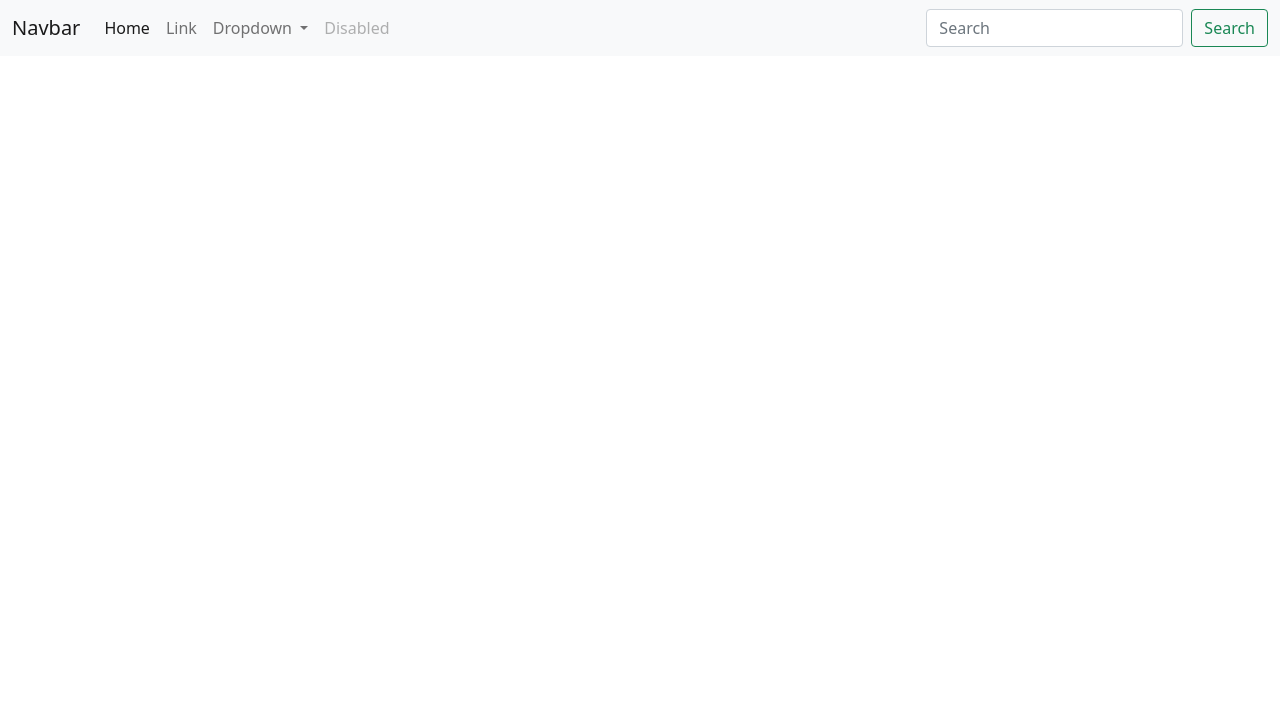
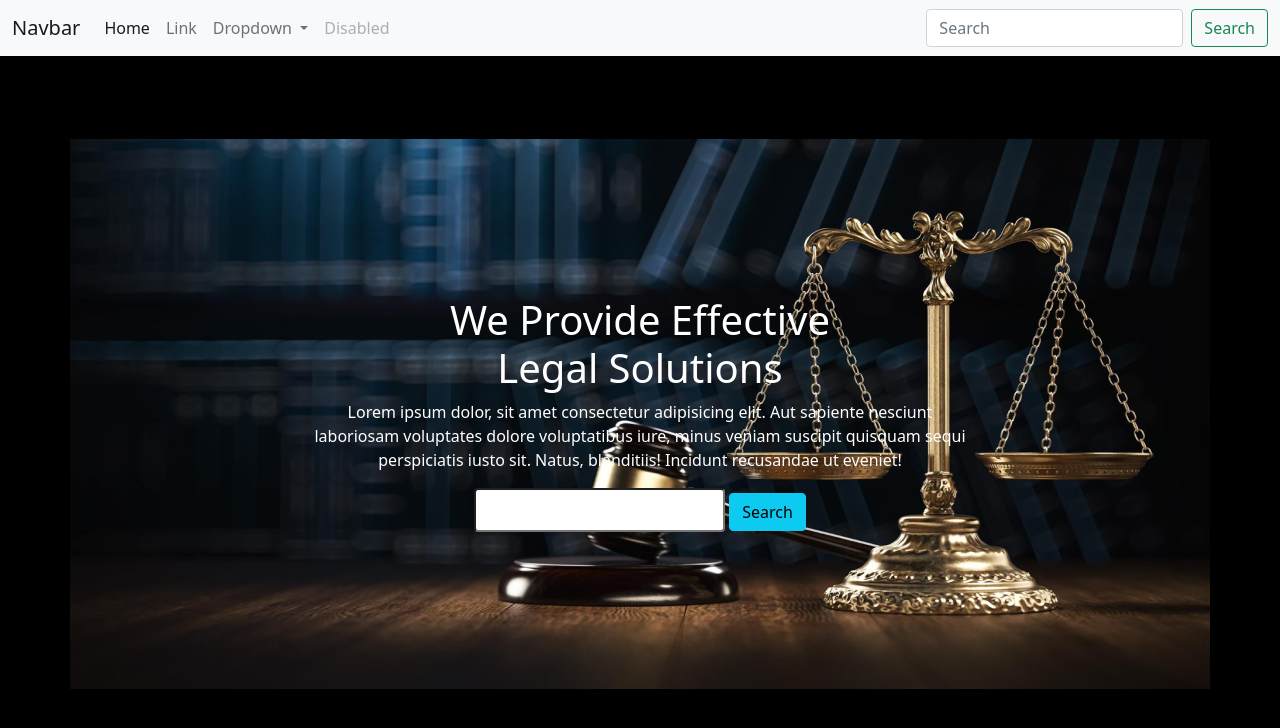
Before and after one commit to Nabi171/justiceApp, a plain HTML site: page index.html in a window 1280 px wide. Drawn offline with nearby package versions, Linux system fonts and the light colour scheme.

Commit message:
changes in commite

```diff
--- a/index.html
+++ b/index.html
@@ -8,10 +8,12 @@
     <!-- Bootstrap CSS -->
     <link href="https://cdn.jsdelivr.net/npm/bootstrap@5.0.0-beta1/dist/css/bootstrap.min.css" rel="stylesheet"
         integrity="sha384-giJF6kkoqNQ00vy+HMDP7azOuL0xtbfIcaT9wjKHr8RbDVddVHyTfAAsrekwKmP1" crossorigin="anonymous" />
-    <title>Document</title>
+
+    <link rel="stylesheet" href="style.css">
+    <title>Law-Cape</title>
 </head>
 
-<body>
+<body class="body-color">
     <!-- Navbar start  -->
     <nav class="navbar navbar-expand-lg navbar-light bg-light">
         <div class="container-fluid">
@@ -55,10 +57,26 @@
         </div>
     </nav>
 
+    <!-- banner section  -->
+
+    <section class="banner-section container">
+        <div class="text-white justify-content-center p-5 text-center">
+            <h1>We Provide Effective <br> Legal Solutions</h1>
+            <p>Lorem ipsum dolor, sit amet consectetur adipisicing elit. Aut sapiente nesciunt laboriosam voluptates
+                dolore voluptatibus iure, minus veniam suscipit quisquam sequi perspiciatis iusto sit. Natus,
+                blanditiis! Incidunt recusandae ut eveniet!</p>
+            <div>
+                <input class="rounded p-2" type="text">
+                <button class="btn btn-info">Search</button>
+            </div>
+        </div>
+    </section>
+
+    <!-- legal section  -->
+    <section>
 
 
-
-
+    </section>
 
     <script src="https://cdn.jsdelivr.net/npm/bootstrap@5.0.0-beta1/dist/js/bootstrap.bundle.min.js"
         integrity="sha384-ygbV9kiqUc6oa4msXn9868pTtWMgiQaeYH7/t7LECLbyPA2x65Kgf80OJFdroafW"
--- /dev/null
+++ b/style.css
@@ -0,0 +1,11 @@
+.body-color {
+    background-color: #000;
+}
+
+.banner-section {
+    background-image: url('./images/banner.png');
+    background-repeat: no-repeat;
+    width: 100%;
+    background-position: center;
+    padding: 15%;
+}
```
